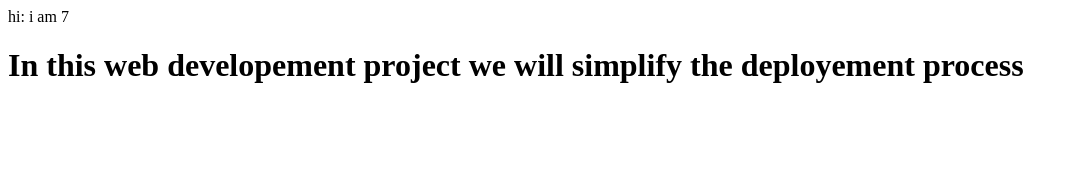
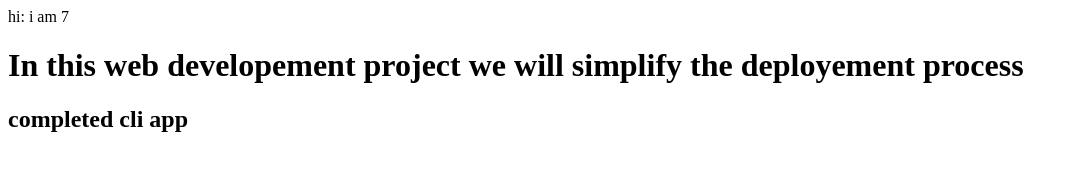
Before and after one commit to Arun-Tiwary/webdev, a plain HTML site: page index.html in a window 1280 px wide. Shown: the whole page, without its empty margins (0-1078 px from the left). Drawn offline with Linux system fonts and the light colour scheme.

Commit message:
Update details of project

```diff
--- a/index.html
+++ b/index.html
@@ -8,5 +8,6 @@
 <body>
     hi: i am 7
     <h1>In this web developement project we will simplify the deployement process</h1>
+    <h2>completed cli app</h2>
 </body>
 </html>
```
